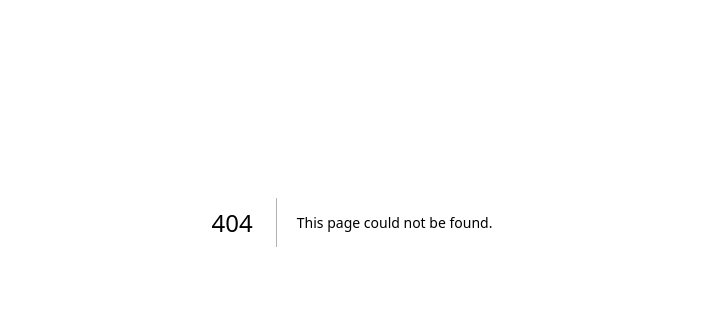
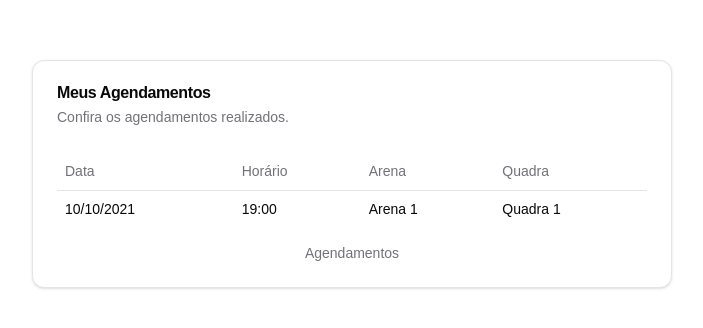
Before and after one commit to lsprdev/torneioja-arena, a Next.js app: page /agendamentos in a window 1280 px wide. Before the commit this address had no page. Shown: the part 178-506 px from the top of the page, without its empty margins (288-991 px from the left). Built offline with nearby package versions, Linux system fonts and the light colour scheme.

Commit message:
Adicionando página de Agendamentos

```diff
--- /dev/null
+++ b/src/app/agendamentos/page.tsx
@@ -0,0 +1,56 @@
+
+import {
+    Table,
+    TableHeader,
+    TableBody,
+    TableFooter,
+    TableHead,
+    TableRow,
+    TableCell,
+    TableCaption,
+} from "@/components/ui/table"
+import { Card, CardContent, CardTitle, CardDescription, CardHeader } from "@/components/ui/card"
+import { CalendarDays } from "lucide-react"
+import { bebasNeue } from "../fonts/fonts"
+
+export default function Page() {
+    return (
+        <div className="flex h-screen w-screen items-center justify-center">
+            <div className="flex-col w-screen">
+            <Card className="w-full md:w-6/12 mx-auto">
+                    <CardHeader>
+                        <CardTitle>Meus Agendamentos</CardTitle>
+                        <CardDescription>Confira os agendamentos realizados.</CardDescription>
+                    </CardHeader>
+                    <CardContent>
+                        <Table>
+                            <TableCaption>Agendamentos</TableCaption>
+                            <TableHeader>
+                                <TableRow>
+                                    <TableHead>Data</TableHead>
+                                    <TableHead>Horário</TableHead>
+                                    <TableHead>Arena</TableHead>
+                                    <TableHead>Quadra</TableHead>
+                                </TableRow>
+                            </TableHeader>
+                            <TableBody>
+                                <TableRow>
+                                    <TableCell>10/10/2021</TableCell>
+                                    <TableCell>19:00</TableCell>
+                                    <TableCell>Arena 1</TableCell>
+                                    <TableCell>Quadra 1</TableCell>
+                                </TableRow>
+                            </TableBody>
+                        </Table>
+                    </CardContent>
+                </Card>
+                <span className="flex items-center justify-center my-8">
+                    <CalendarDays size={29} className="text-white" />
+                    <h1 className={`${bebasNeue.className} text-white text-2xl mx-1`}>Arena Já</h1>
+                </span>
+            </div>
+        </div>
+    )
+
+
+}
--- a/src/app/calendar/page.tsx
+++ b/src/app/calendar/page.tsx
@@ -45,11 +45,16 @@ export default function Page() {
         fetchData();
     }, []);
 
+    const redirectMeusAgendamentos = () => {
+        window.location.href = '/agendamentos';
+    }
+
     return (
         <>
             <div className='flex w-full h-10 items-center justify-end p-9'>
                 <Button
                     size="default"
+                    onClick={redirectMeusAgendamentos}
                     className="bg-secondary text-secondary-foreground shadow-sm hover:bg-secondary/80">
                     Meus agendamentos
                 </Button>
```
